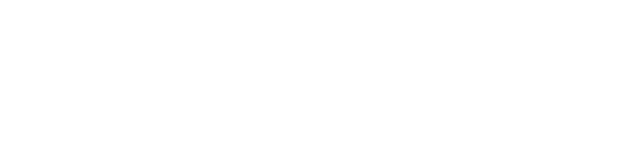
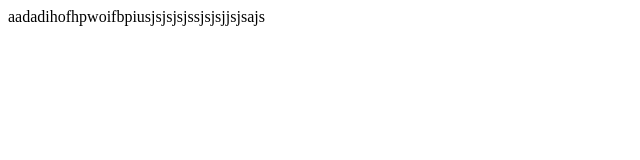
Before and after one commit to wjscksgk/Hackathon, a plain HTML site: page index.html in a window 1280 px wide. Shown: the whole page, without its empty margins (0-640 px from the left). Drawn offline with Linux system fonts and the light colour scheme.

Commit message:
프로젝트 초기설정

```diff
--- a/index.html
+++ b/index.html
@@ -6,6 +6,6 @@
     <title>Document</title>
 </head>
 <body>
-
+    aadadihofhpwoifbpiusjsjsjsjssjsjsjjsjsajs
 </body>
 </html>
```
